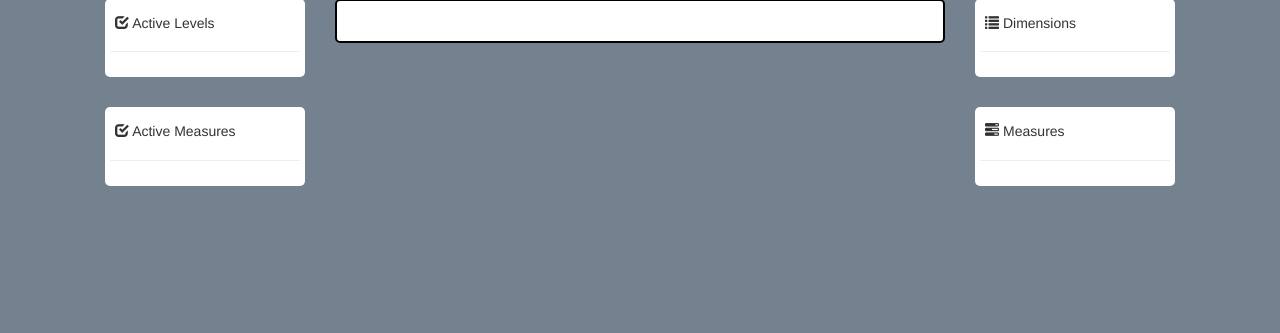
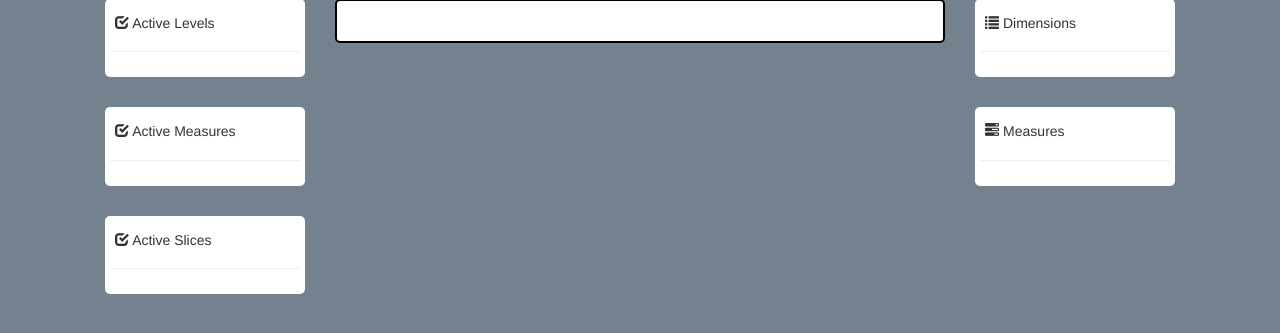
Before and after one commit to joaopinto461/Browser-Rolap, a PHP site: page /cube.php in a window 1280 px wide. Shown: the part 158-491 px from the top of the page. Run offline with PHP 8.4, Linux system fonts and the light colour scheme; data that the repository does not hold is empty.

Commit message:
Added active slices section

```diff
--- a/cube.php
+++ b/cube.php
@@ -60,6 +60,11 @@
 			  		<hr>
 			  		<ul class="active_measures_list"></ul>
 			  	</div>
+			  	<div class="left_col_elem">
+			  		<h5><i class="glyphicon glyphicon-check"></i> Active Slices</h5>
+			  		<hr>
+			  		<ul class="active_slices_list"></ul>
+			  	</div>
 
 			  </div>
 		  </div>
@@ -86,7 +91,6 @@
 			      	</div>
 			      	<div class="modal-footer">
 			        	<button type="button" class="btn btn-default" data-dismiss="modal">Close</button>
-			        	<button type="button" class="btn btn-primary">Apply</button>
 			      	</div>
 			    </div><!-- /.modal-content -->
 			  </div><!-- /.modal-dialog -->
```
